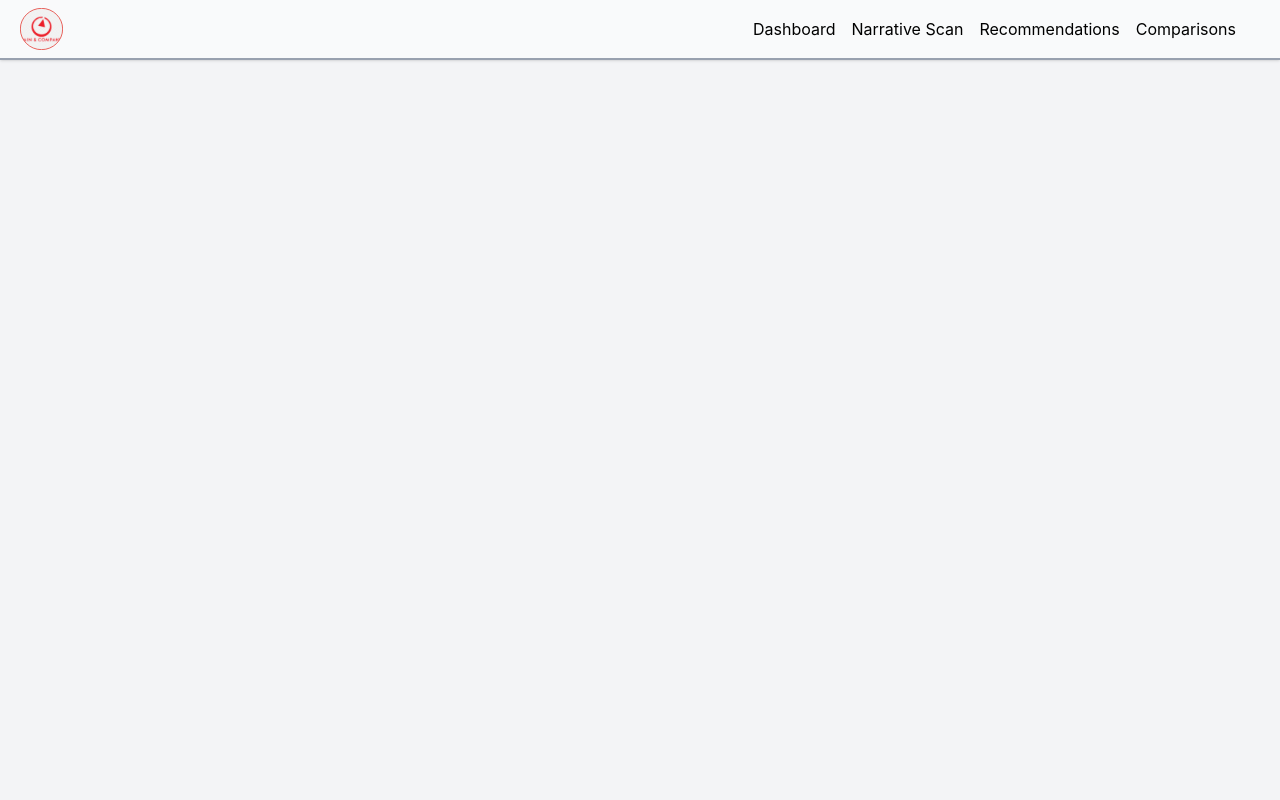
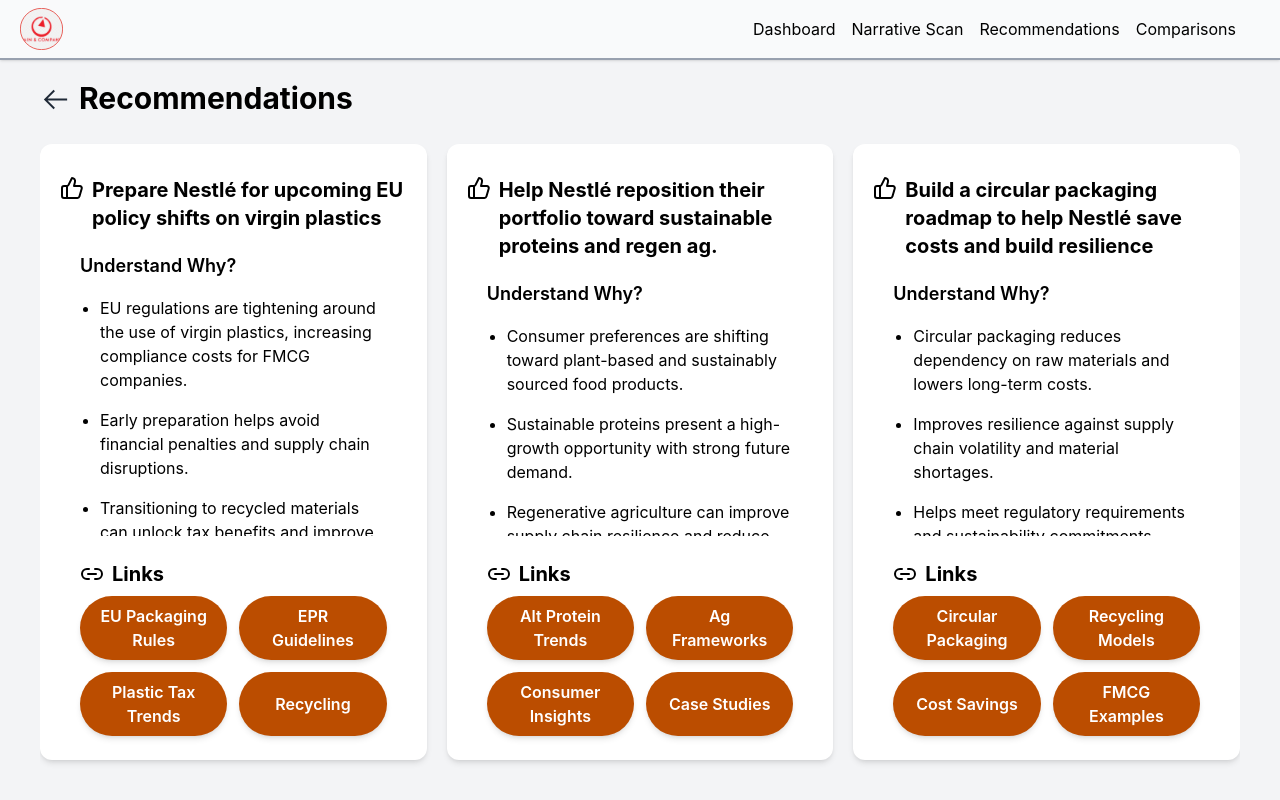
Before and after one commit to Rounik25/Nestle_dashboard, a React (Vite) app: page /Recommendations in a window 1280 px wide. Built offline with nearby package versions, Linux system fonts and the light colour scheme.

Commit message:
created Recommendation page

```diff
--- a/src/App.tsx
+++ b/src/App.tsx
@@ -2,6 +2,7 @@ import Navbar from "./component/common/Navbar"
 import { Routes, Route } from "react-router-dom"
 import HomePage from "./HomePage"
 import { NarrativeScan } from "./NarrativeScan"
+import { Recommendations } from "./Recommendations"
 
 
 function App() {
@@ -11,10 +12,11 @@ function App() {
       <div className="flex h-15 min-h-15 w-full min-w-0 shadow-sm border-b-2 border-gray-400">
         <Navbar />
       </div>
-      <main className="h-full min-h-0 min-w-0 overflow-auto p-10 pt-5 overflow-y-auto">
+      <main className="h-full min-h-0 min-w-0 overflow-auto px-10 py-5 overflow-y-auto">
         <Routes>
           <Route path='/' element={<HomePage />} />
           <Route path='/NarrativeScan' element={<NarrativeScan />} />
+          <Route path='/Recommendations' element={<Recommendations />} />
         </Routes>
       </main>
     </div>
--- /dev/null
+++ b/src/Recommendations.tsx
@@ -0,0 +1,86 @@
+import { Link } from "react-router-dom"
+import { dataRecommendations } from "./utils/Recommendations/RecommendationsData"
+
+export function Recommendations() {
+    return (
+        <div className="flex flex-col h-full min-h-0 w-full min-w-0 overflow-hidden">
+            <div className="flex w-full min-w-0 shrink-0 text-3xl font-bold">
+                <Link className="cursor-pointer pr-2 pt-1" to="/">
+                    <img
+                        src="src/assets/NarrativeScan/NarrativeScanArrow.svg"
+                        alt="back arrow"
+                    />
+                </Link>
+
+                <div className="flex w-full pb-2">Recommendations</div>
+            </div>
+
+            <div className="flex flex-1 w-full min-h-0 min-w-0 overflow-hidden gap-5 py-5">
+                {dataRecommendations.map((data) => {
+                    return (
+                        <div
+                            key={data.id}
+                            className="flex flex-col h-full w-1/3 min-h-0 min-w-0 overflow-hidden bg-white rounded-xl shadow-md pt-3"
+                        >
+                            {/* Title */}
+                            <div className="shrink-0 flex w-full flex-wrap p-5 text-xl font-bold">
+                                <div className="flex min-h-10">
+                                    <img
+                                        src="src/assets/thumbs-up.svg"
+                                        className="h-6 pr-2"
+                                        alt="thumbs up logo"
+                                    />
+                                    <div>{data.title}</div>
+                                </div>
+                            </div>
+
+                            {/* Remaining content */}
+                            <div className="flex flex-col flex-1 min-h-0 w-full px-10 pb-6">
+                                {/* Why section */}
+                                <div className="flex flex-col flex-1 min-h-0">
+                                    <div className="shrink-0 font-semibold text-lg w-full pb-2">
+                                        Understand Why?
+                                    </div>
+
+                                    <div className="flex-1 min-h-0 overflow-auto">
+                                        <ul className="pl-5 list-disc">
+                                            {data.why.map((point) => (
+                                                <li className="py-2" key={point}>
+                                                    {point}
+                                                </li>
+                                            ))}
+                                        </ul>
+                                    </div>
+                                </div>
+
+                                {/* Links section */}
+                                <div className="shrink-0 pt-4">
+                                    <div className="flex font-bold text-xl w-full py-2">
+                                        <div className="flex pr-2">
+                                            <img
+                                                src="src/assets/link.svg"
+                                                alt="link logo"
+                                            />
+                                        </div>
+                                        <div>Links</div>
+                                    </div>
+
+                                    <div className="grid grid-cols-2 gap-3 w-full">
+                                        {data.links.map((link) => (
+                                            <button
+                                                className="py-2 px-4 bg-amber-700 rounded-full text-white font-semibold hover:bg-amber-600 shadow-md"
+                                                key={link}
+                                            >
+                                                {link}
+                                            </button>
+                                        ))}
+                                    </div>
+                                </div>
+                            </div>
+                        </div>
+                    )
+                })}
+            </div>
+        </div>
+    )
+}
--- a/src/utils/HomePage/recommended_data.ts
+++ b/src/utils/HomePage/recommended_data.ts
@@ -12,12 +12,12 @@ export const recommendedData : recDataType[] = [
     },
     {
         id: 2,
-        title: "Prepare Nestlé for upcoming EU policy shifts on virgin plastics",
+        title: "Help Nestlé reposition their portfolio toward sustainable proteins and regen ag.",
         click: () => {console.log("hello")}
     },
     {
         id: 3,
-        title: "Prepare Nestlé for upcoming EU policy shifts on virgin plastics",
+        title: "Build a circular packaging roadmap to help Nestlé save costs and build resilience",
         click: () => {console.log("hello")}
     },
 ]
--- /dev/null
+++ b/src/utils/Recommendations/RecommendationsData.ts
@@ -0,0 +1,60 @@
+type dataType = {
+    id: string,
+    title: string,
+    links: string[],
+    why: string[],
+}
+
+export const dataRecommendations: dataType[] = [
+    {
+        id: "h1",
+        title: "Prepare Nestlé for upcoming EU policy shifts on virgin plastics",
+        links: [
+            "EU Packaging Rules",
+            "EPR Guidelines",
+            "Plastic Tax Trends",
+            "Recycling"
+        ],
+        why: [
+            "EU regulations are tightening around the use of virgin plastics, increasing compliance costs for FMCG companies.",
+            "Early preparation helps avoid financial penalties and supply chain disruptions.",
+            "Transitioning to recycled materials can unlock tax benefits and improve brand perception.",
+            "Competitors are already committing to reduced virgin plastic usage, increasing pressure on Nestlé.",
+            "Proactive adaptation enables Nestlé to influence policy discussions and industry standards."
+        ]
+    },
+    {
+        id: "h2",
+        title: "Help Nestlé reposition their portfolio toward sustainable proteins and regen ag.",
+        links: [
+            "Alt Protein Trends",
+            "Ag Frameworks",
+            "Consumer Insights",
+            "Case Studies"
+        ],
+        why: [
+            "Consumer preferences are shifting toward plant-based and sustainably sourced food products.",
+            "Sustainable proteins present a high-growth opportunity with strong future demand.",
+            "Regenerative agriculture can improve supply chain resilience and reduce environmental impact.",
+            "Investors are increasingly evaluating ESG performance in food companies.",
+            "Repositioning the portfolio aligns Nestlé with long-term sustainability and profitability goals."
+        ]
+    },
+    {
+        id: "h3",
+        title: "Build a circular packaging roadmap to help Nestlé save costs and build resilience",
+        links: [
+            "Circular Packaging",
+            "Recycling Models",
+            "Cost Savings",
+            "FMCG Examples"
+        ],
+        why: [
+            "Circular packaging reduces dependency on raw materials and lowers long-term costs.",
+            "Improves resilience against supply chain volatility and material shortages.",
+            "Helps meet regulatory requirements and sustainability commitments simultaneously.",
+            "Enhances brand reputation among environmentally conscious consumers.",
+            "Unlocks partnerships across recycling ecosystems and innovation networks."
+        ]
+    }
+]
```
Also changed, not shown: src/assets/link.svg (added), src/assets/thumbs-up.svg (added).
